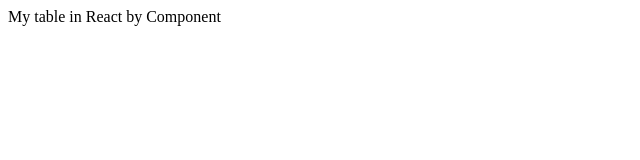
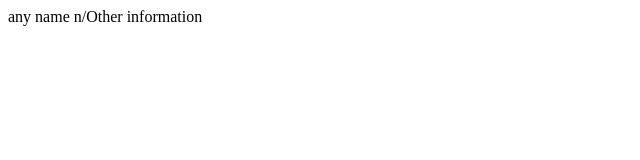
Before and after one commit to ingrisandrade/trybe_activities, a React (Create React App) app in the folder desenvolvimento-front-end/exercises_react_bloco_10/exercises/10.2/fixation-exercises-10-2-2-2-2-2/: page / in a window 1280 px wide. Shown: the top 160 px of the page, without its empty margins (0-640 px from the left). Built offline with nearby package versions, Linux system fonts and the light colour scheme.

Commit message:
returns user name and user other info in table

```diff
--- a/desenvolvimento-front-end/exercises_react_bloco_10/exercises/10.2/fixation-exercises-10-2-2-2-2-2/src/Table.jsx
+++ b/desenvolvimento-front-end/exercises_react_bloco_10/exercises/10.2/fixation-exercises-10-2-2-2-2-2/src/Table.jsx
@@ -19,7 +19,10 @@ class Table extends React.Component {
     };
 
     return (
-      <span>My table in React by Component</span>
+      <>
+      <UserName  /> n/
+      <UserOtherInfo />
+      </>
     );
   }
 }
```
